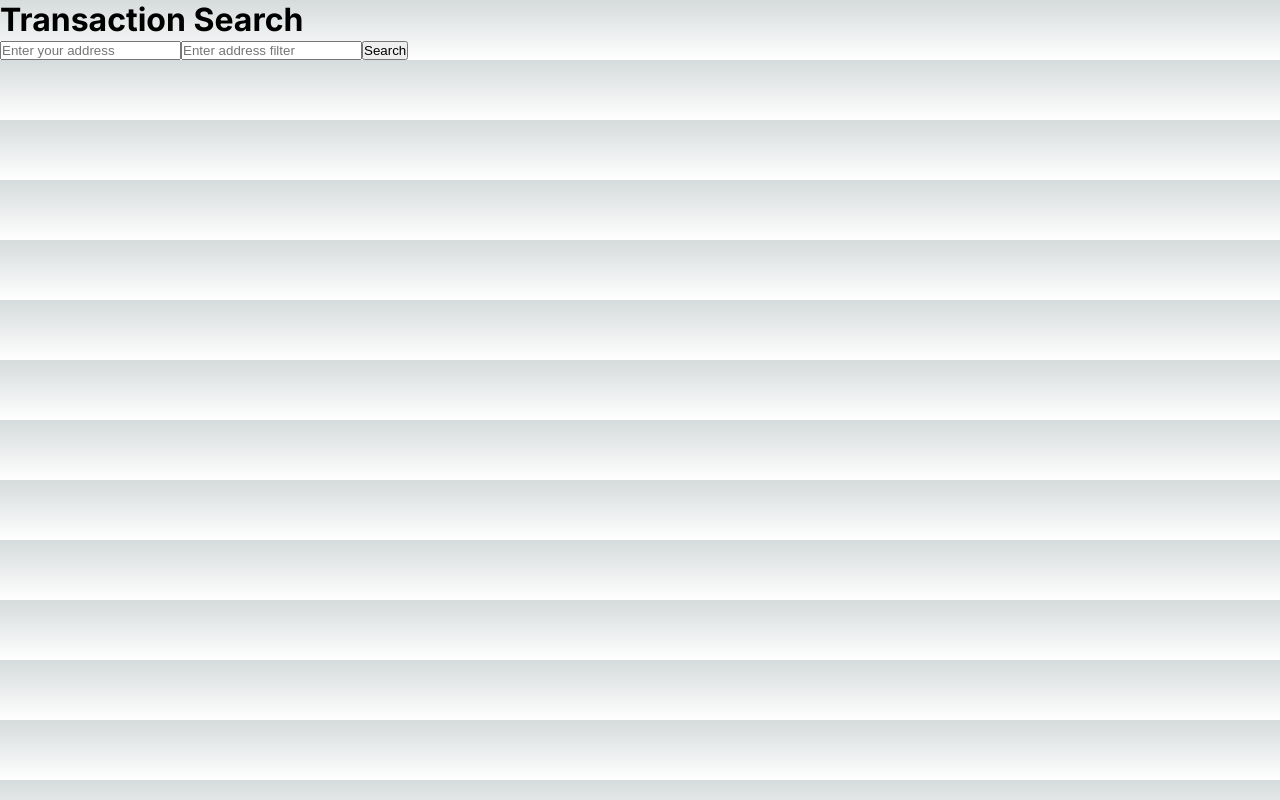
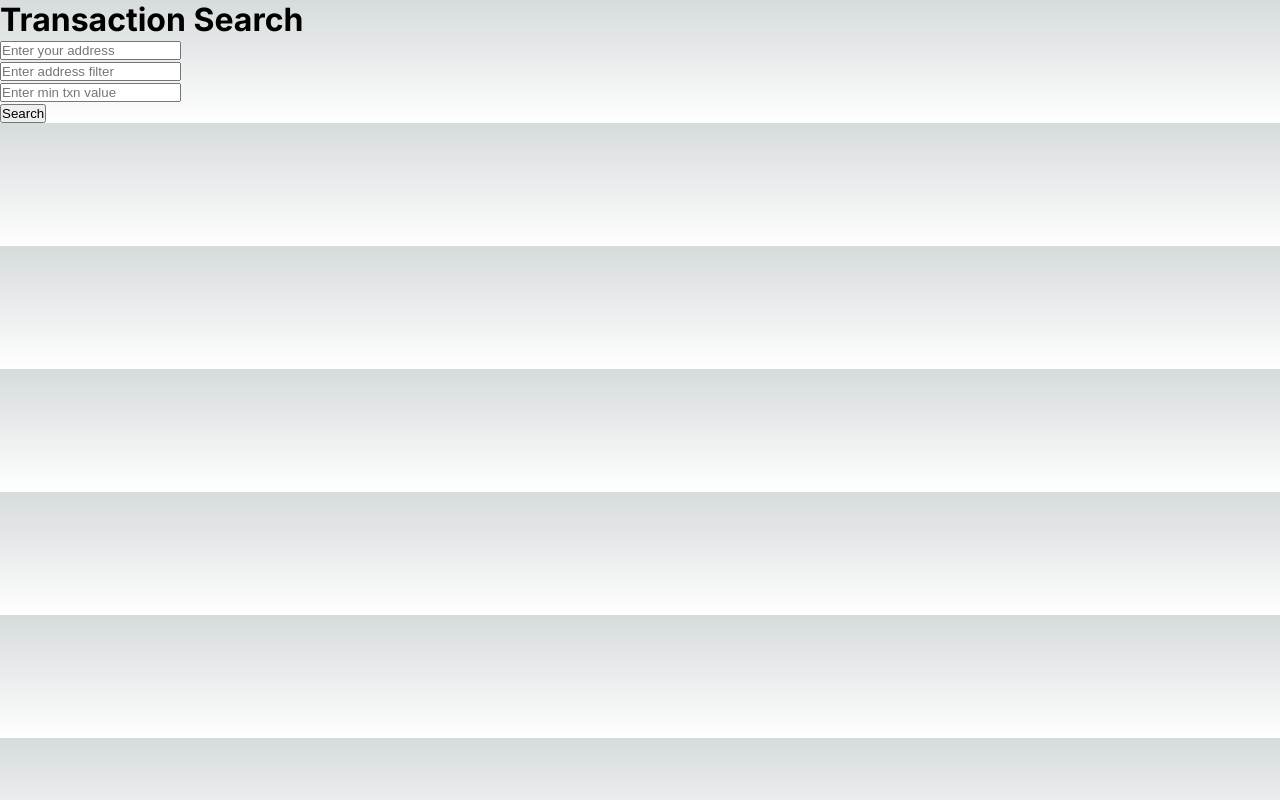
Before and after one commit to eddy-guo/binocular, a Next.js app: page / in a window 1280 px wide. Built offline with nearby package versions, Linux system fonts and the light colour scheme.

Commit message:
optional fields, add min value

```diff
--- a/components/transactionsearch.js
+++ b/components/transactionsearch.js
@@ -6,6 +6,7 @@ import axios from "axios";
 const TransactionSearch = () => {
   const [myAddress, setMyAddress] = useState("");
   const [addressFilter, setAddressFilter] = useState("");
+  const [minValue, setMinValue] = useState("");
   const [result, setResult] = useState(null);
   const [loading, setLoading] = useState(false);
 
@@ -16,10 +17,10 @@ const TransactionSearch = () => {
       const response = await axios.post("/api/searchtransactions", {
         my_address: myAddress,
         address_filter: addressFilter,
+        min_value: minValue,
       });
       setResult(response.data);
     } catch (error) {
-      console.error("Error:", error);
       setResult({ error: "Invalid input" });
     } finally {
       setLoading(false);
@@ -34,12 +35,21 @@ const TransactionSearch = () => {
         value={myAddress}
         onChange={(e) => setMyAddress(e.target.value)}
       />
+      <br />
       <input
         type="text"
         placeholder="Enter address filter"
         value={addressFilter}
         onChange={(e) => setAddressFilter(e.target.value)}
       />
+      <br />
+      <input
+        type="text"
+        placeholder="Enter min txn value"
+        value={minValue}
+        onChange={(e) => setMinValue(e.target.value)}
+      />
+      <br />
       <button onClick={handleSearch}>Search</button>
       {loading && <p>Loading...</p>}
 
--- a/pages/api/searchtransactions.js
+++ b/pages/api/searchtransactions.js
@@ -1,7 +1,7 @@
 import axios from "axios";
 
 export default async (req, res) => {
-  const { my_address, address_filter } = req.body;
+  const { my_address, address_filter, min_value } = req.body;
 
   try {
     const response = await axios.get("https://api.etherscan.io/api", {
@@ -17,15 +17,19 @@ export default async (req, res) => {
 
     const transactions = response.data.result;
 
-    const filteredTransactions = transactions.filter(
-      (tx) =>
-        address_filter.includes(tx.to.toLowerCase()) ||
-        address_filter.includes(tx.from.toLowerCase())
-    );
+    const filteredTransactions = transactions.filter((tx) => {
+      const addressMatch = address_filter
+        ? address_filter.includes(tx.to.toLowerCase()) ||
+          address_filter.includes(tx.from.toLowerCase())
+        : true;
+
+      const minValueMatch = min_value ? tx.value >= min_value : true;
+
+      return addressMatch && minValueMatch;
+    });
 
     res.status(200).json({ filteredTransactions });
   } catch (error) {
-    console.error("Failed to fetch transactions:", error);
     res.status(500).json({ error: "Failed to fetch transactions." });
   }
 };
```
